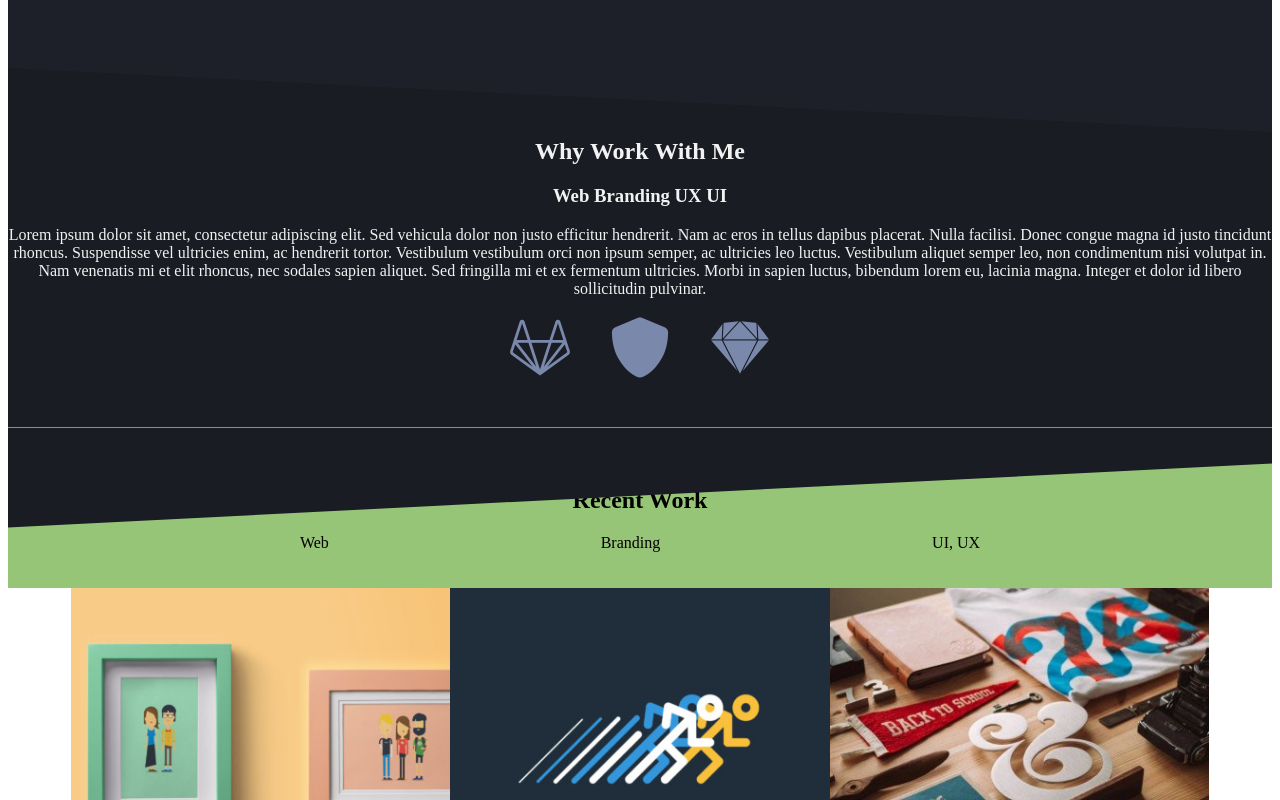
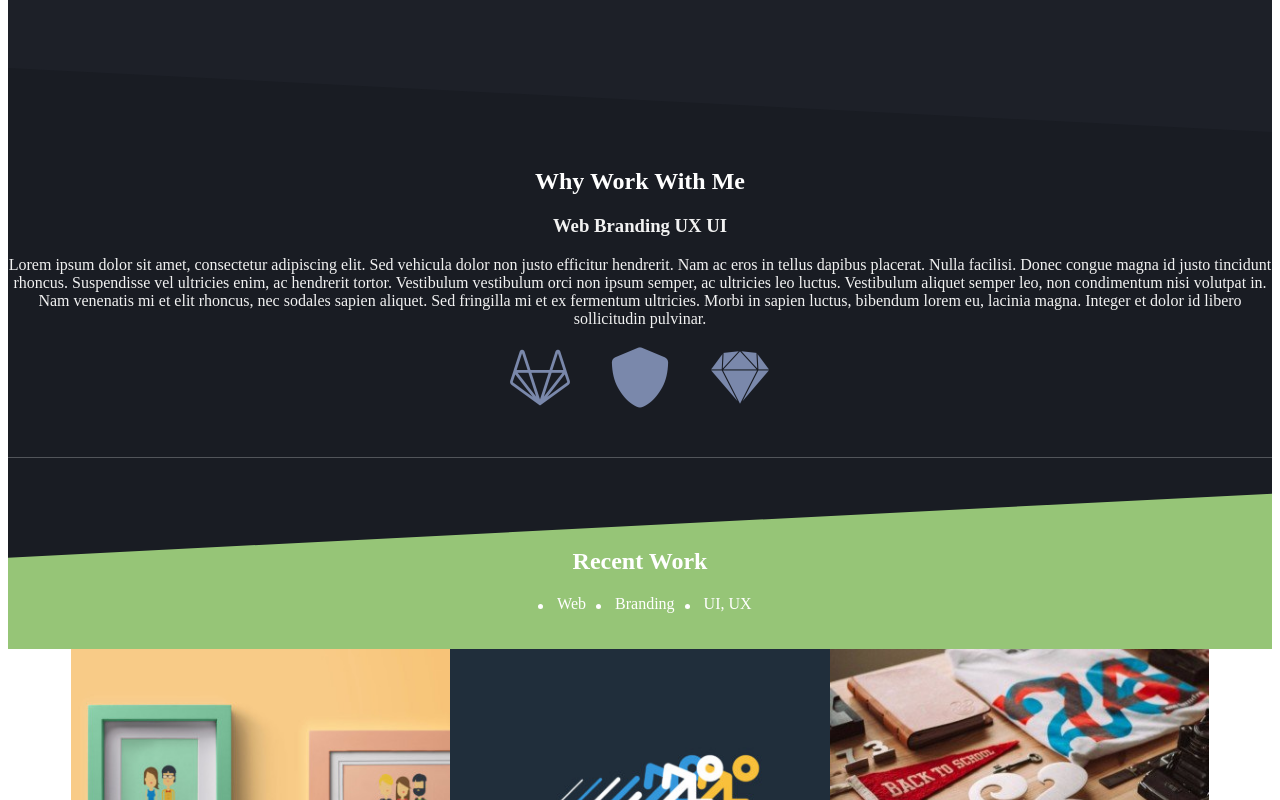
Before and after one commit to leamusa/proj-html-vuejs, a Vue app: page / in a window 1280 px wide. Shown: the part 1020-1820 px from the top of the page. Built offline with nearby package versions, Linux system fonts and the light colour scheme.

Commit message:
app recent work: add bullett and style

```diff
--- a/src/components/AppRecentWork.vue
+++ b/src/components/AppRecentWork.vue
@@ -2,9 +2,9 @@
   <div class="recent-work-container">
     <h2>Recent Work</h2>
     <ul>
-      <li v-for="(item, index) in recentWorkItems" :key="index">
-        {{ item.title }}
-      </li>
+      <li><span class="bullet"></span> Web</li>
+      <li><span class="bullet"></span> Branding</li>
+      <li><span class="bullet"></span> UI, UX</li>
     </ul>
   </div>
 </template>
@@ -12,15 +12,6 @@
 <script>
 export default {
   name: "AppRecentWork",
-  data() {
-    return {
-      recentWorkItems: [
-        { title: "Web" },
-        { title: "Branding" },
-        { title: "UI, UX" },
-      ],
-    };
-  },
 };
 </script>
 
@@ -30,12 +21,31 @@ export default {
   background-color: #96c577;
   padding: 20px;
 }
-
-/* Element of list */
+.bullet,
 .recent-work-container ul {
   list-style-type: none;
   padding: 0;
   display: flex;
-  justify-content: space-evenly;
+  justify-content: center;
+
+  color: #fff;
+}
+
+.recent-work-container ul li {
+  position: relative;
+}
+
+.bullet {
+  display: inline-block;
+  width: 5px;
+  height: 5px;
+  background-color: #fff;
+  border-radius: 50%;
+  margin-right: 10px;
+  margin-left: 10px;
+}
+h2 {
+  margin-top: 50px;
+  color: #fff;
 }
 </style>
```
